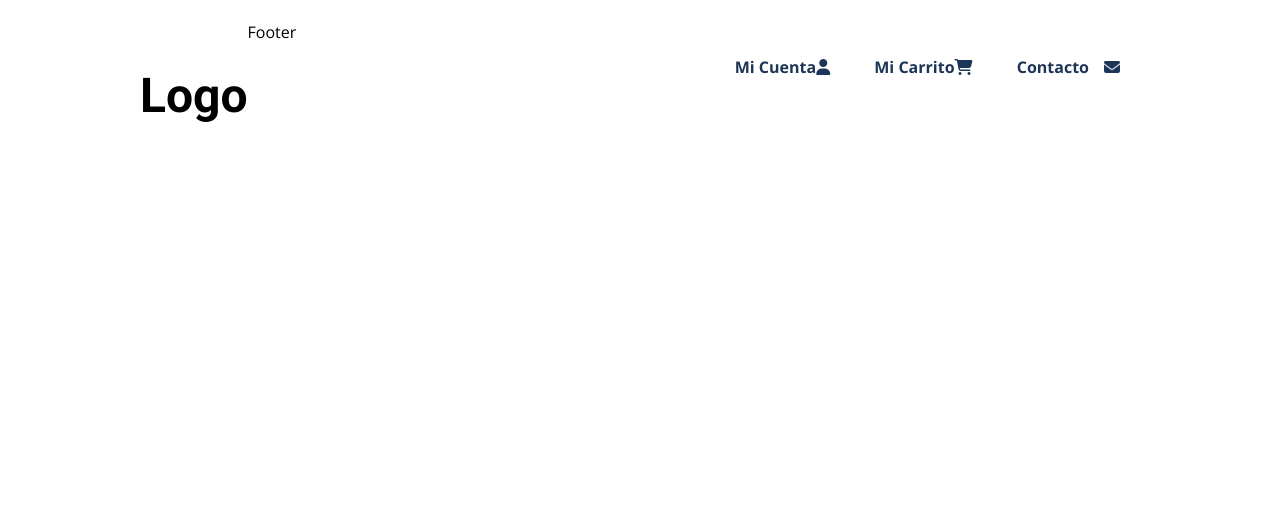
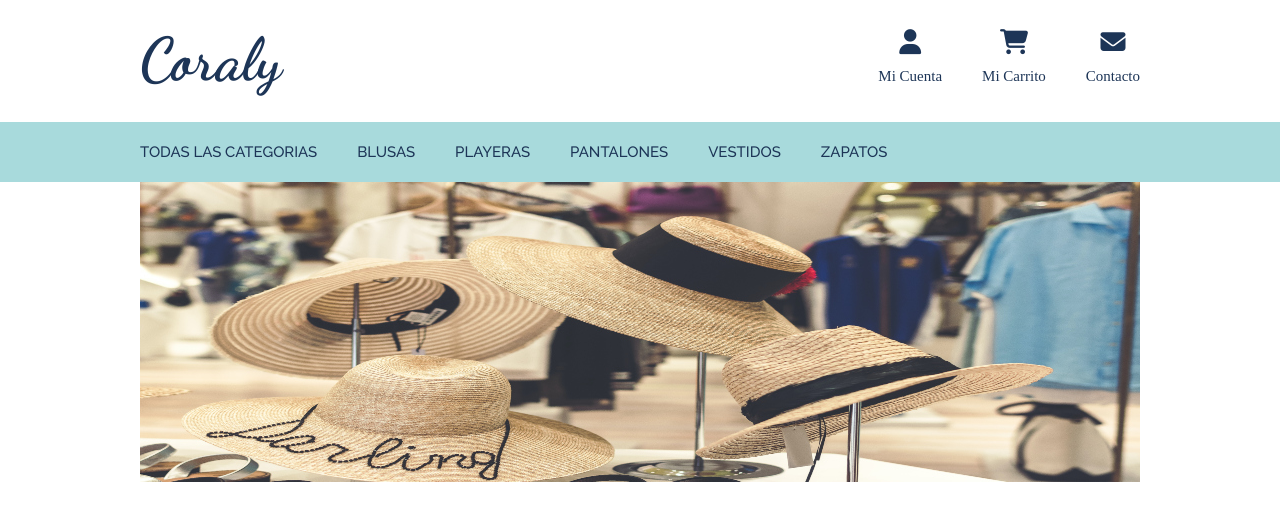
Before and after one commit to brenRojas/Ecommerce-ropa, a PHP site: page / in a window 1280 px wide. Shown: the top 521 px of the page. Run offline with PHP 8.4, Linux system fonts and the light colour scheme; some libraries are stand-ins or nearby versions.

Commit message:
Se ha cargado el header y la navegación. Se han agregado las imagenes

```diff
--- a/css/style.css
+++ b/css/style.css
@@ -1,9 +1,11 @@
 :root{
-    --fuenteheading: 'Roboto', sans-serif;
-    --fuenteparrafo: 'Open Sans', sans-serif;
+    --fuenteRoboto: 'Roboto', sans-serif;
+	--fuentecursiva: 'Dancing Script', cursive;
+    --fuenteOpenSans: 'Open Sans', sans-serif;
+	--fuenteRaleway: 'Raleway', sans-serif;
 
-    --primario: #A8DADC;
-    --letra: #1D3557;
+    --colorPrimario: #A8DADC;
+    --colorLetra: #1D3557;
     --blanco: #fff;
     --negro: #000;
 }
@@ -11,32 +13,42 @@
 html{
     box-sizing: border-box;
     font-size: 62.5%; /** 1rem = 10px **/
+
 }
 *, *::before, *::after{
     box-sizing: inherit;
 }
 
 body{
-    font-family: var(--fuenteparrafo);
     font-size: 16px;
     line-height: 2;
+	margin: 0;
 }
 
 /** Globales**/
 .contenedor {
 	max-width: 1000px;
 	width: 90%;
-	margin: auto;
+	margin: 0 auto;
+}
+ul, li{
+	padding: 0;
+	margin: 0;
+	list-style: none;
 }
 
 a{
     text-decoration: none;
 }
-h1, h2, h3, h4{
-    font-family: var(--fuenteheading);
+
+h2, h3, h4{
+    font-family: var(--fuenteRoboto);
 }
 h1{
-    font-size: 48px;
+	font-weight: 700;
+	font-family: var(--fuentecursiva);
+    font-size: 60px;
+	color: var(--colorLetra);
 }
 h2{
     font-size: 40px;
@@ -71,55 +83,80 @@ img{
 
 
 /* Header */
-header {
-	color:var(--negro);
-	margin-bottom: 30px;
+.header {
 	background: var(--blanco);
+	display: flex;
+	justify-content: space-between;
+	align-items: center;
+	height: 120px;
 }
 
-header .contenedor {
-	overflow: hidden;
+.logo{
+	color: var(--colorLetra);
 }
 
-header .logo {
-	max-width: 300px;
+.navegacion{
+	display: flex;
+	gap: 40px;
 }
 
-header .logo a {
-	color: var(--letra);
-	font-family: "Oswald", Arial, Sans-serif;
-	font-size: 28px;
-	line-height: 70px;
+.navegacion__enlace{
+	text-transform: capitalize;
+	/* font-family: var(--fuenteRaleway); */
+	display: block;
+	text-align: center;
+	font-size: 15px;
+	color: var(--colorLetra);
 }
 
-header .logo a:hover {
-	text-decoration: none;
-}
-header .menu {
-	display: inline-block;
+.navegacion__enlace p{
+	margin: 0%;
 }
 
-header .menu ul {
-	list-style: none;
+.navegacion__enlace .icono{
+	font-size: 25px;
 }
 
-header .menu ul li {
-	display: inline-block;
-	line-height: 70px;
+/* Menú */
+
+.menu{
+	background: var(--colorPrimario);
 }
 
-header .menu ul li a {
-	color: var(--letra);
-	display: block;
-	padding: 0px 20px;
-	font-weight: bold;
+.menu ul{
+	margin-top: 2px;
+	list-style: none;
+	display: flex;
+	gap: 40px;
+	justify-content: flex-start;
+	color: var(--blanco);
+	padding: 0;
 }
 
-header .menu ul li a:hover {
-	background: #000;
-	text-decoration: none;
+.menu__enlace p{
+	font-size: 15px;
+	font-family: var(--fuenteRaleway);
+	font-weight: 500;
+	text-transform: uppercase;
 }
 
-header .menu ul li a .icono {
-	margin-left: 15px;
+.menu__enlace p,
+.menu__enlace .fas{
+	color: var(--colorLetra);
 }
+
+.menu__enlace p:hover{
+	color: var(--blanco);
+}
+
+.todos{
+	display: ruby;
+}
+
+/* Slidershow */
+ul.slider,
+.slider__img{
+	position: relative;
+	width: 1000px;
+	height: 300px;
+}
--- a/view/header.php
+++ b/view/header.php
@@ -6,6 +6,8 @@
     <meta name="viewport" content="width=device-width, initial-scale=1.0">
 
     <link rel="preconnect" href="https://fonts.gstatic.com">
+    <link href="https://fonts.googleapis.com/css2?family=Dancing+Script:wght@400;600;700&display=swap" rel="stylesheet">
+    <link href="https://fonts.googleapis.com/css2?family=Raleway:ital,wght@0,100;0,200;0,300;0,400;0,500;0,600;0,700;0,800;0,900;1,100;1,200;1,300;1,400;1,500;1,600;1,700;1,800;1,900&display=swap" rel="stylesheet">
     <link href="https://fonts.googleapis.com/css2?family=Open+Sans:ital,wght@0,300;0,400;0,600;0,700;1,300&family=Roboto:ital,wght@0,100;0,400;0,700;0,900;1,100;1,400&display=swap" rel="stylesheet">
     <script src="https://kit.fontawesome.com/f0776b5046.js" crossorigin="anonymous"></script>
     <link rel="stylesheet" href="css/style.css" class="stylesheet">
@@ -13,14 +15,23 @@
     <title>Aplicación E-Commerce</title>
 </head>
 <body>
-    <header class="contenedor">
-        <h1 class="logo izquierda">Logo</h1>
+    <header class="contenedor header no-padding">
+        <a href="index.php"><h1 class="logo no-margin izquierda">Coraly</h1></a>
 
-        <nav class="menu derecha">
-			<ul>
-    			<li><a href="#">Mi Cuenta<i class="fas fa-user"></i></a></li>
-				<li><a href="#">Mi Carrito<i class="fas fa-shopping-cart"></i></a></li>
-				<li><a href="#">Contacto<i class="icono fa fa-envelope"></i></a></li>
-			</ul>
-		</nav>
+        <nav class="navegacion derecha">
+            <a href="#" class="navegacion__enlace"><i class="icono fas fa-user"></i><p>mi cuenta</p></a>
+            <a href="#" class="navegacion__enlace"><i class="icono fas fa-shopping-cart"></i><p>mi carrito</p></a>
+            <a href="#" class="navegacion__enlace"><i class="icono fas fa-envelope"></i><p>Contacto</p></a>
+        </nav>
     </header>
+
+    <div class=" menu">
+        <ul class="contenedor">
+            <li class="menu__enlace"><a href="#"><p>Todas las categorias </p></a></li>
+            <li class="menu__enlace"><a href="#"><p>Blusas</p></i></a></li>
+            <li class="menu__enlace"><a href="#"><p>Playeras</p></i></a></li>
+            <li class="menu__enlace"><a href="#"><p>Pantalones</p></i></a></li>
+            <li class="menu__enlace"><a href="#"><p>Vestidos</p></i></a></li>
+            <li class="menu__enlace"><a href="#"><p>Zapatos</p></i></a></li>
+        </ul>
+    </div>
--- a/view/index.view.php
+++ b/view/index.view.php
@@ -2,8 +2,12 @@
 <?php require 'header.php'; ?>
 
 <!-- Index view -->
-
+    <section class="contenedor">
+        <ul class="slider">
+            <img class="slider__img" src="img/slider.jpg" alt="">
+        </ul>
+    </section>
 
 
 <!-- Footer -->
-<?php require 'footer.php'; ?>
+<?php //require 'footer.php'; ?>
```
Also changed, not shown: img/0.jpg (added), img/1.jpg (added), img/slider.jpg (added), 9 other files.
